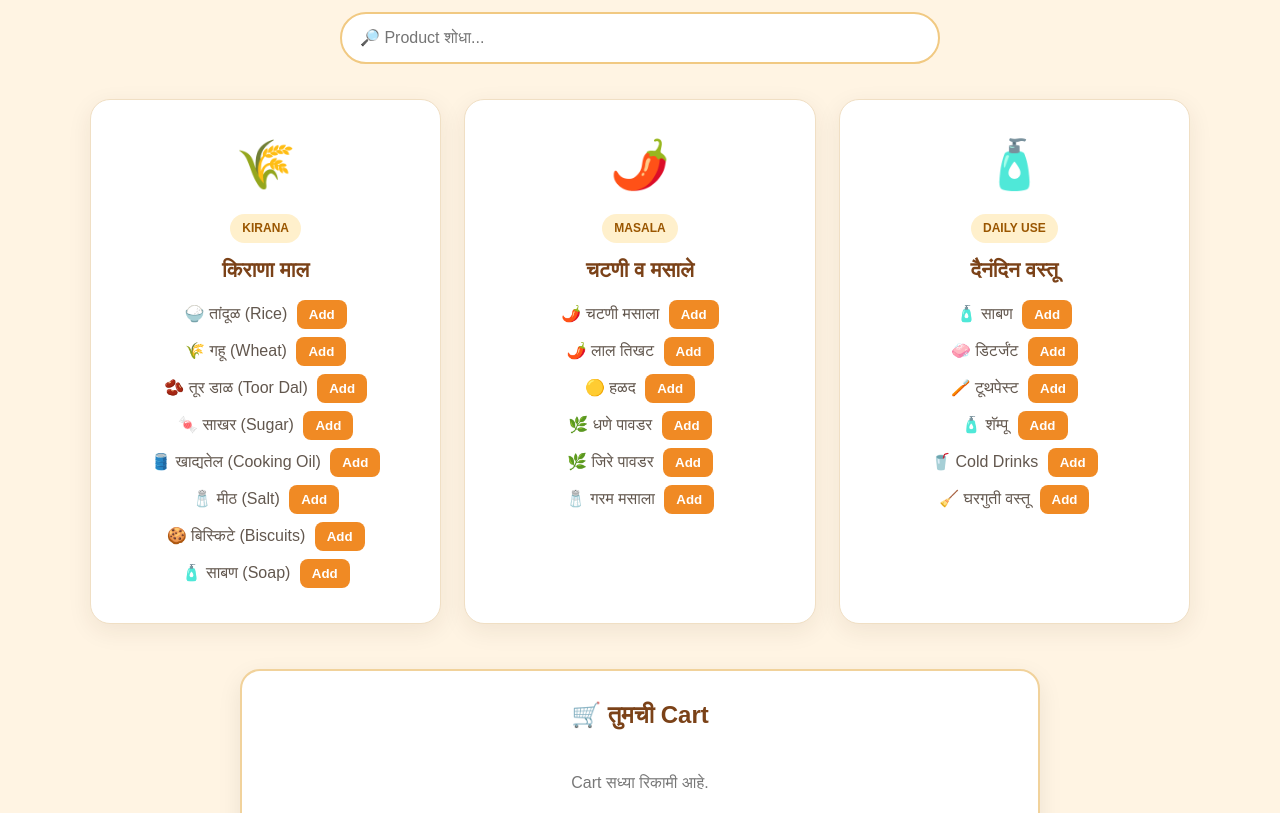
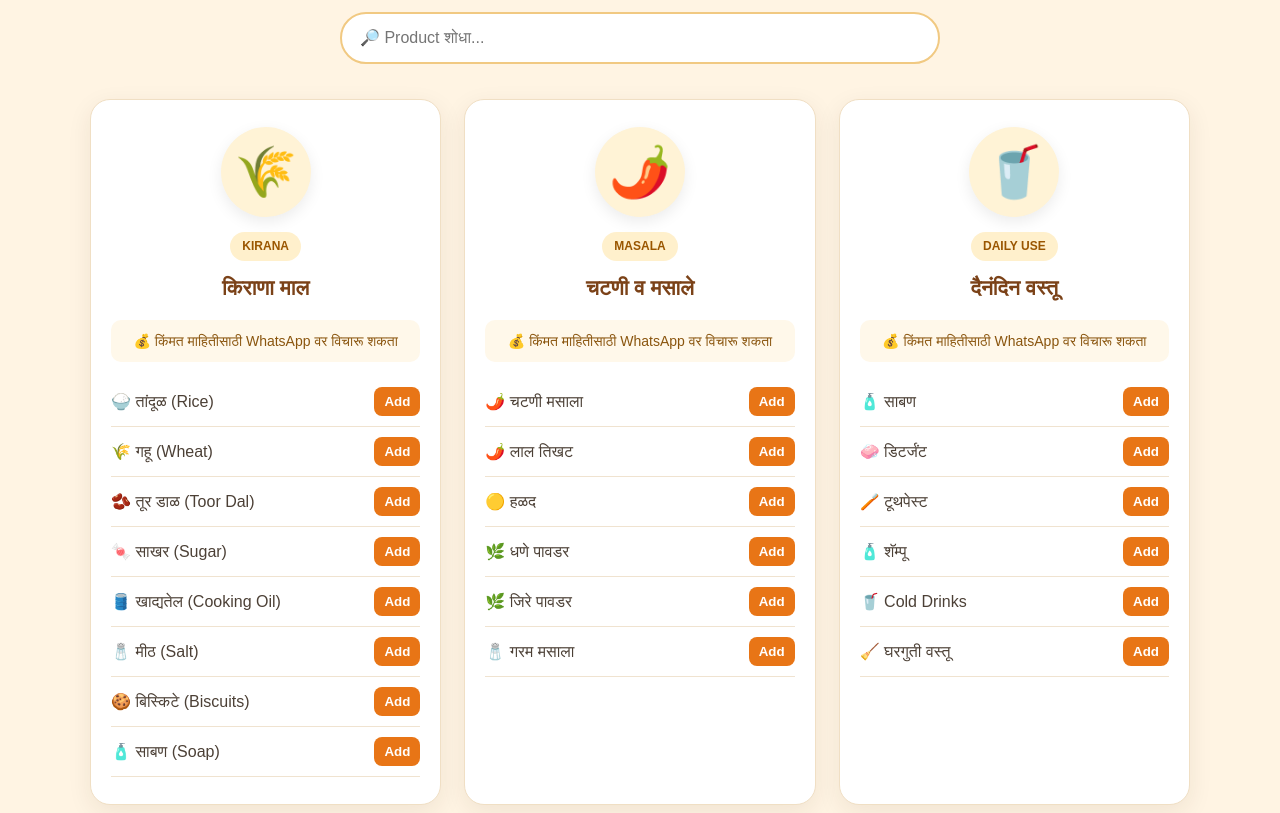
Before and after one commit to sanskarhatkar007-sys/my-website, a plain HTML site: page index.html in a window 1280 px wide. Shown: the part 2080-2893 px from the top of the page. Drawn offline with Linux system fonts and the light colour scheme.

Commit message:
Update index.html

```diff
--- a/index.html
+++ b/index.html
@@ -7,7 +7,6 @@
 <title>Vitthal Krupa Kirana Store</title>
 
 <style>
-
 *{
   margin:0;
   padding:0;
@@ -23,7 +22,6 @@ body{
 }
 
 /* NAVBAR */
-
 nav{
   position:sticky;
   top:0;
@@ -56,7 +54,6 @@ nav a:hover{
 }
 
 /* HERO */
-
 .hero{
   min-height:85vh;
   display:flex;
@@ -65,13 +62,10 @@ nav a:hover{
   align-items:center;
   text-align:center;
   padding:40px 18px;
-
   background:
   radial-gradient(circle at top left,#ffe7b3,transparent 35%),
   linear-gradient(135deg,#fff4df,#ffe0a6);
 }
-
-/* ORIGINAL PHOTO - FULL PHOTO */
 
 .shop-photo{
   width:100%;
@@ -141,7 +135,6 @@ nav a:hover{
 }
 
 /* SECTIONS */
-
 section{
   max-width:1100px;
   margin:auto;
@@ -164,7 +157,6 @@ section{
 }
 
 /* WELCOME */
-
 .offer{
   max-width:900px;
   margin:auto;
@@ -182,7 +174,6 @@ section{
 }
 
 /* CARDS */
-
 .cards{
   display:grid;
   grid-template-columns:repeat(3,1fr);
@@ -201,6 +192,7 @@ section{
 
 .card:hover{
   transform:translateY(-6px);
+  box-shadow:0 14px 32px rgba(65,40,15,.14);
 }
 
 .icon{
@@ -220,7 +212,6 @@ section{
 }
 
 /* PRODUCTS */
-
 #products{
   max-width:none;
   background:#fff4e3;
@@ -229,6 +220,23 @@ section{
 #products .cards{
   max-width:1100px;
   margin:auto;
+}
+
+.product-card{
+  position:relative;
+}
+
+.product-icon{
+  width:90px;
+  height:90px;
+  margin:0 auto 15px;
+  display:flex;
+  align-items:center;
+  justify-content:center;
+  background:#fff3d6;
+  border-radius:50%;
+  font-size:50px;
+  box-shadow:0 5px 15px rgba(0,0,0,.08);
 }
 
 .badge{
@@ -242,8 +250,52 @@ section{
   font-weight:bold;
 }
 
+.price-info{
+  background:#fff8ea;
+  padding:10px;
+  border-radius:10px;
+  margin:15px 0;
+  color:#8a550e;
+  font-size:14px;
+}
+
+.product-row{
+  display:flex;
+  align-items:center;
+  justify-content:space-between;
+  gap:8px;
+  padding:10px 0;
+  border-bottom:1px solid #f0e3d0;
+}
+
+.product-name{
+  text-align:left;
+  flex:1;
+  color:#4c4036;
+  font-weight:500;
+}
+
+.add-btn,
+.price-btn{
+  border:0;
+  padding:7px 10px;
+  border-radius:8px;
+  color:white;
+  font-weight:bold;
+  cursor:pointer;
+  white-space:nowrap;
+}
+
+.add-btn{
+  background:#e87516;
+}
+
+.price-btn{
+  background:#6d4c41;
+  margin-top:4px;
+}
+
 /* SEARCH */
-
 .search-box{
   max-width:600px;
   margin:0 auto 35px;
@@ -259,21 +311,7 @@ section{
   outline:none;
 }
 
-/* ADD BUTTON */
-
-.add-btn{
-  border:0;
-  padding:7px 12px;
-  margin-left:5px;
-  border-radius:8px;
-  background:#f08a24;
-  color:white;
-  font-weight:bold;
-  cursor:pointer;
-}
-
 /* CART */
-
 .cart{
   max-width:800px;
   margin:45px auto 0;
@@ -353,7 +391,6 @@ section{
 }
 
 /* ABOUT */
-
 .about{
   max-width:820px;
   margin:auto;
@@ -364,7 +401,6 @@ section{
 }
 
 /* REVIEWS */
-
 #reviews{
   background:#fffdf9;
 }
@@ -376,7 +412,6 @@ section{
 }
 
 /* INFO */
-
 .info{
   max-width:760px;
   margin:auto;
@@ -394,7 +429,6 @@ section{
 }
 
 /* CONTACT */
-
 #contact{
   max-width:none;
   background:#2b2118;
@@ -423,7 +457,6 @@ section{
 }
 
 /* FOOTER */
-
 footer{
   background:#17110c;
   color:white;
@@ -438,7 +471,6 @@ footer{
 }
 
 /* MOBILE */
-
 @media(max-width:700px){
 
   nav h2{
@@ -497,6 +529,14 @@ footer{
     align-items:flex-start;
   }
 
+  .product-row{
+    flex-wrap:wrap;
+  }
+
+  .add-btn{
+    margin-left:auto;
+  }
+
 }
 
 </style>
@@ -539,7 +579,7 @@ alt="Vitthal Krupa Kirana Store">
 </h2>
 
 <p>
-किराणा माल • मसाले • चटणी मसाला • Cold Drinks • दैनंदिन वस्तू
+किराणा माल • चटणी मसाला • मसाले • Cold Drinks • दैनंदिन वस्तू
 </p>
 
 <div class="open">
@@ -581,7 +621,9 @@ alt="Vitthal Krupa Kirana Store">
 
 <section id="services">
 
-<h2 class="title">आमच्या सेवा</h2>
+<h2 class="title">
+आमच्या सेवा
+</h2>
 
 <div class="title-line"></div>
 
@@ -640,6 +682,7 @@ alt="Vitthal Krupa Kirana Store">
 
 <div class="title-line"></div>
 
+
 <div class="search-box">
 
 <input
@@ -656,199 +699,172 @@ onkeyup="searchProducts()">
 
 <!-- KIRANA -->
 
-<div class="card product">
+<div class="card product product-card">
 
-<div class="icon">🌾</div>
+<div class="product-icon">
+🌾
+</div>
 
-<span class="badge">KIRANA</span>
+<span class="badge">
+KIRANA
+</span>
 
-<h3>किराणा माल</h3>
+<h3>
+किराणा माल
+</h3>
 
-<p>
-🍚 तांदूळ (Rice)
-<button class="add-btn"
-onclick="addToCart('तांदूळ')">
-Add
-</button>
-</p>
+<div class="price-info">
+💰 किंमत माहितीसाठी WhatsApp वर विचारू शकता
+</div>
 
-<p>
-🌾 गहू (Wheat)
-<button class="add-btn"
-onclick="addToCart('गहू')">
-Add
-</button>
-</p>
 
-<p>
-🫘 तूर डाळ (Toor Dal)
-<button class="add-btn"
-onclick="addToCart('तूर डाळ')">
-Add
-</button>
-</p>
+<div class="product-row">
+<span class="product-name">🍚 तांदूळ (Rice)</span>
+<button class="add-btn" onclick="addToCart('तांदूळ')">Add</button>
+</div>
 
-<p>
-🍬 साखर (Sugar)
-<button class="add-btn"
-onclick="addToCart('साखर')">
-Add
-</button>
-</p>
+<div class="product-row">
+<span class="product-name">🌾 गहू (Wheat)</span>
+<button class="add-btn" onclick="addToCart('गहू')">Add</button>
+</div>
 
-<p>
-🛢️ खाद्यतेल (Cooking Oil)
-<button class="add-btn"
-onclick="addToCart('खाद्यतेल')">
-Add
-</button>
-</p>
+<div class="product-row">
+<span class="product-name">🫘 तूर डाळ (Toor Dal)</span>
+<button class="add-btn" onclick="addToCart('तूर डाळ')">Add</button>
+</div>
 
-<p>
-🧂 मीठ (Salt)
-<button class="add-btn"
-onclick="addToCart('मीठ')">
-Add
-</button>
-</p>
+<div class="product-row">
+<span class="product-name">🍬 साखर (Sugar)</span>
+<button class="add-btn" onclick="addToCart('साखर')">Add</button>
+</div>
 
-<p>
-🍪 बिस्किटे (Biscuits)
-<button class="add-btn"
-onclick="addToCart('बिस्किटे')">
-Add
-</button>
-</p>
+<div class="product-row">
+<span class="product-name">🛢️ खाद्यतेल (Cooking Oil)</span>
+<button class="add-btn" onclick="addToCart('खाद्यतेल')">Add</button>
+</div>
 
-<p>
-🧴 साबण (Soap)
-<button class="add-btn"
-onclick="addToCart('साबण')">
-Add
-</button>
-</p>
+<div class="product-row">
+<span class="product-name">🧂 मीठ (Salt)</span>
+<button class="add-btn" onclick="addToCart('मीठ')">Add</button>
+</div>
+
+<div class="product-row">
+<span class="product-name">🍪 बिस्किटे (Biscuits)</span>
+<button class="add-btn" onclick="addToCart('बिस्किटे')">Add</button>
+</div>
+
+<div class="product-row">
+<span class="product-name">🧴 साबण (Soap)</span>
+<button class="add-btn" onclick="addToCart('साबण')">Add</button>
+</div>
 
 </div>
 
 
 <!-- MASALA -->
 
-<div class="card product">
+<div class="card product product-card">
 
-<div class="icon">🌶️</div>
+<div class="product-icon">
+🌶️
+</div>
 
-<span class="badge">MASALA</span>
+<span class="badge">
+MASALA
+</span>
 
-<h3>चटणी व मसाले</h3>
+<h3>
+चटणी व मसाले
+</h3>
 
-<p>
-🌶️ चटणी मसाला
-<button class="add-btn"
-onclick="addToCart('चटणी मसाला')">
-Add
-</button>
-</p>
+<div class="price-info">
+💰 किंमत माहितीसाठी WhatsApp वर विचारू शकता
+</div>
 
-<p>
-🌶️ लाल तिखट
-<button class="add-btn"
-onclick="addToCart('लाल तिखट')">
-Add
-</button>
-</p>
 
-<p>
-🟡 हळद
-<button class="add-btn"
-onclick="addToCart('हळद')">
-Add
-</button>
-</p>
+<div class="product-row">
+<span class="product-name">🌶️ चटणी मसाला</span>
+<button class="add-btn" onclick="addToCart('चटणी मसाला')">Add</button>
+</div>
 
-<p>
-🌿 धणे पावडर
-<button class="add-btn"
-onclick="addToCart('धणे पावडर')">
-Add
-</button>
-</p>
+<div class="product-row">
+<span class="product-name">🌶️ लाल तिखट</span>
+<button class="add-btn" onclick="addToCart('लाल तिखट')">Add</button>
+</div>
 
-<p>
-🌿 जिरे पावडर
-<button class="add-btn"
-onclick="addToCart('जिरे पावडर')">
-Add
-</button>
-</p>
+<div class="product-row">
+<span class="product-name">🟡 हळद</span>
+<button class="add-btn" onclick="addToCart('हळद')">Add</button>
+</div>
 
-<p>
-🧂 गरम मसाला
-<button class="add-btn"
-onclick="addToCart('गरम मसाला')">
-Add
-</button>
-</p>
+<div class="product-row">
+<span class="product-name">🌿 धणे पावडर</span>
+<button class="add-btn" onclick="addToCart('धणे पावडर')">Add</button>
+</div>
+
+<div class="product-row">
+<span class="product-name">🌿 जिरे पावडर</span>
+<button class="add-btn" onclick="addToCart('जिरे पावडर')">Add</button>
+</div>
+
+<div class="product-row">
+<span class="product-name">🧂 गरम मसाला</span>
+<button class="add-btn" onclick="addToCart('गरम मसाला')">Add</button>
+</div>
 
 </div>
 
 
-<!-- DAILY USE -->
+<!-- DAILY PRODUCTS -->
 
-<div class="card product">
+<div class="card product product-card">
 
-<div class="icon">🧴</div>
+<div class="product-icon">
+🥤
+</div>
 
-<span class="badge">DAILY USE</span>
+<span class="badge">
+DAILY USE
+</span>
 
-<h3>दैनंदिन वस्तू</h3>
+<h3>
+दैनंदिन वस्तू
+</h3>
 
-<p>
-🧴 साबण
-<button class="add-btn"
-onclick="addToCart('साबण')">
-Add
-</button>
-</p>
+<div class="price-info">
+💰 किंमत माहितीसाठी WhatsApp वर विचारू शकता
+</div>
 
-<p>
-🧼 डिटर्जंट
-<button class="add-btn"
-onclick="addToCart('डिटर्जंट')">
-Add
-</button>
-</p>
 
-<p>
-🪥 टूथपेस्ट
-<button class="add-btn"
-onclick="addToCart('टूथपेस्ट')">
-Add
-</button>
-</p>
+<div class="product-row">
+<span class="product-name">🧴 साबण</span>
+<button class="add-btn" onclick="addToCart('साबण')">Add</button>
+</div>
 
-<p>
-🧴 शॅम्पू
-<button class="add-btn"
-onclick="addToCart('शॅम्पू')">
-Add
-</button>
-</p>
+<div class="product-row">
+<span class="product-name">🧼 डिटर्जंट</span>
+<button class="add-btn" onclick="addToCart('डिटर्जंट')">Add</button>
+</div>
 
-<p>
-🥤 Cold Drinks
-<button class="add-btn"
-onclick="addToCart('Cold Drinks')">
-Add
-</button>
-</p>
+<div class="product-row">
+<span class="product-name">🪥 टूथपेस्ट</span>
+<button class="add-btn" onclick="addToCart('टूथपेस्ट')">Add</button>
+</div>
 
-<p>
-🧹 घरगुती वस्तू
-<button class="add-btn"
-onclick="addToCart('घरगुती वस्तू')">
-Add
-</button>
-</p>
+<div class="product-row">
+<span class="product-name">🧴 शॅम्पू</span>
+<button class="add-btn" onclick="addToCart('शॅम्पू')">Add</button>
+</div>
+
+<div class="product-row">
+<span class="product-name">🥤 Cold Drinks</span>
+<button class="add-btn" onclick="addToCart('Cold Drinks')">Add</button>
+</div>
+
+<div class="product-row">
+<span class="product-name">🧹 घरगुती वस्तू</span>
+<button class="add-btn" onclick="addToCart('घरगुती वस्तू')">Add</button>
+</div>
 
 </div>
 
@@ -904,8 +920,8 @@ onclick="clearCart()">
 
 <p class="about">
 
-🙏 <b>Vitthal Krupa Kirana Store</b> हे
-आपल्या परिसरातील रोजच्या गरजेच्या
+🙏 <b>Vitthal Krupa Kirana Store</b>
+हे आपल्या परिसरातील रोजच्या गरजेच्या
 वस्तूंसाठी विश्वासू किराणा दुकान आहे.
 
 <br><br>
@@ -981,7 +997,7 @@ onclick="clearCart()">
 </section>
 
 
-<!-- STORE INFORMATION -->
+<!-- INFORMATION -->
 
 <section>
 
@@ -1037,8 +1053,8 @@ Kirana & Daily Grocery Store
 <div class="title-line"></div>
 
 <p>
-उत्पादनांची माहिती किंवा Order साठी
-आमच्याशी संपर्क करा.
+उत्पादनांची माहिती, किंमत किंवा
+Order साठी आमच्याशी संपर्क करा.
 </p>
 
 <p class="phone">
@@ -1106,8 +1122,6 @@ Shahaji Ramchandra Hatkar
 
 </footer>
 
-
-<!-- JAVASCRIPT -->
 
 <script>
 
@@ -1220,7 +1234,7 @@ function decrease(product){
 }
 
 
-/* CLEAR */
+/* CLEAR CART */
 
 function clearCart(){
 
@@ -1242,7 +1256,7 @@ function orderWhatsApp(){
   if(products.length === 0){
 
     alert(
-    "कृपया आधी Cart मध्ये Product add करा."
+      "कृपया आधी Cart मध्ये Product add करा."
     );
 
     return;
```
